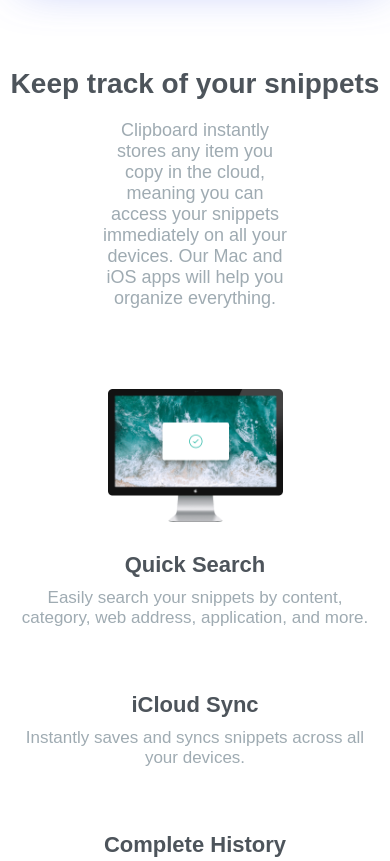
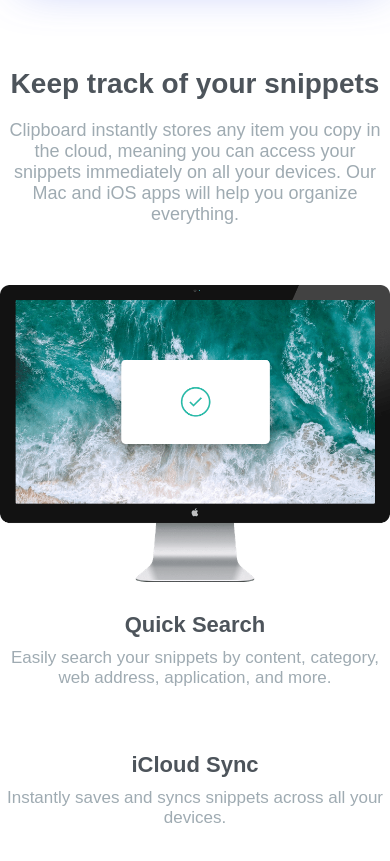
Before and after one commit to Manish-456/clipboard-landing-page, a plain HTML site: page index.html in a window 390 px wide. Shown: the part 560-1421 px from the top of the page. Drawn offline with nearby package versions, Linux system fonts and the light colour scheme; a web font is replaced by a local one.

Commit message:
styles updated

```diff
--- a/style.css
+++ b/style.css
@@ -137,8 +137,8 @@ margin: auto;
 display: flex;
 align-items: center;
 margin-top: 60px;
-gap: 90px;
-padding: 20px;
+gap: 112px;
+
 justify-content: center;
 
 }
@@ -348,9 +348,19 @@ footer{
     .partners{
         gap: 25px;
     }
-
+    main .track p {
+        padding: 0 auto;
+       width: 100%;
+       margin: auto;
+       }
+  .features img{
+ width: 100%;
+  }
     .footer-lists {
         gap: 13px;
+    }
+    .device-img{
+        width: 100%;
     }
 
     .desc{
```
